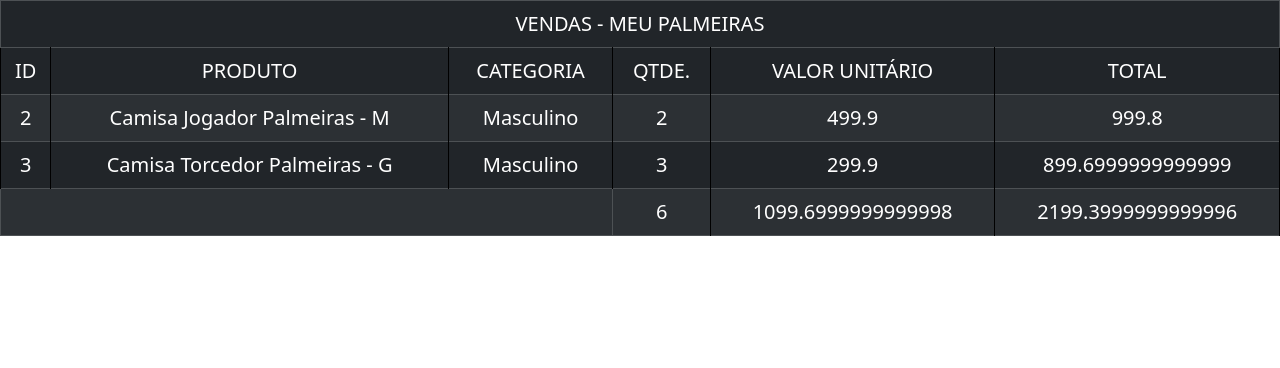
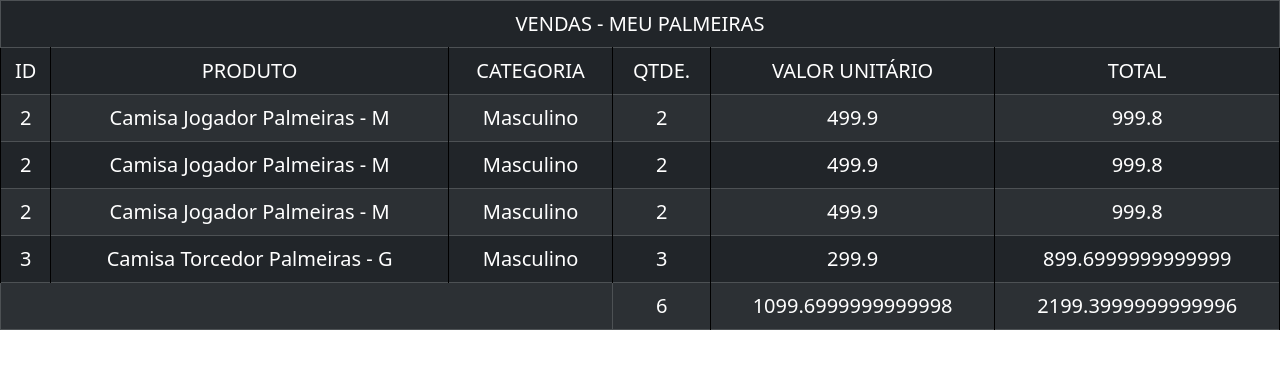
Before and after one commit to VitorCamposFrancisco/react-table, a React (Create React App) app: page / in a window 1280 px wide. Shown: the top 368 px of the page. Built offline with nearby package versions, Linux system fonts and the light colour scheme.

Commit message:
Aula 5 - Não falta mais o map

```diff
--- a/src/components/PriceListComponents.js
+++ b/src/components/PriceListComponents.js
@@ -25,11 +25,11 @@
         valorUnitario: 299.90,
     };
 
-    let lista_produto = {
+    let lista_produto = [
         produto,
         produto2,
         produto3,
-    }
+    ];
 
 
 
@@ -65,7 +65,10 @@
             </tr>
         </thead>
         <tbody>
-        <tr class="maisclaro">
+            {
+                lista_produto.map(
+                    function(produto){
+                        return(<tr class="maisclaro">
                         <td class="borda">
                             {produto2.id}
                         </td>
@@ -85,6 +88,11 @@
                             {produto2.quantidade * produto2.valorUnitario}
                         </td>
                     </tr>
+                    )
+
+                    }
+                )
+            }
         <tr class="maisclaro"  >
             <td class="borda">
                 {produto3.id}
```
Lines whose indentation alone changed are shown as unchanged.
